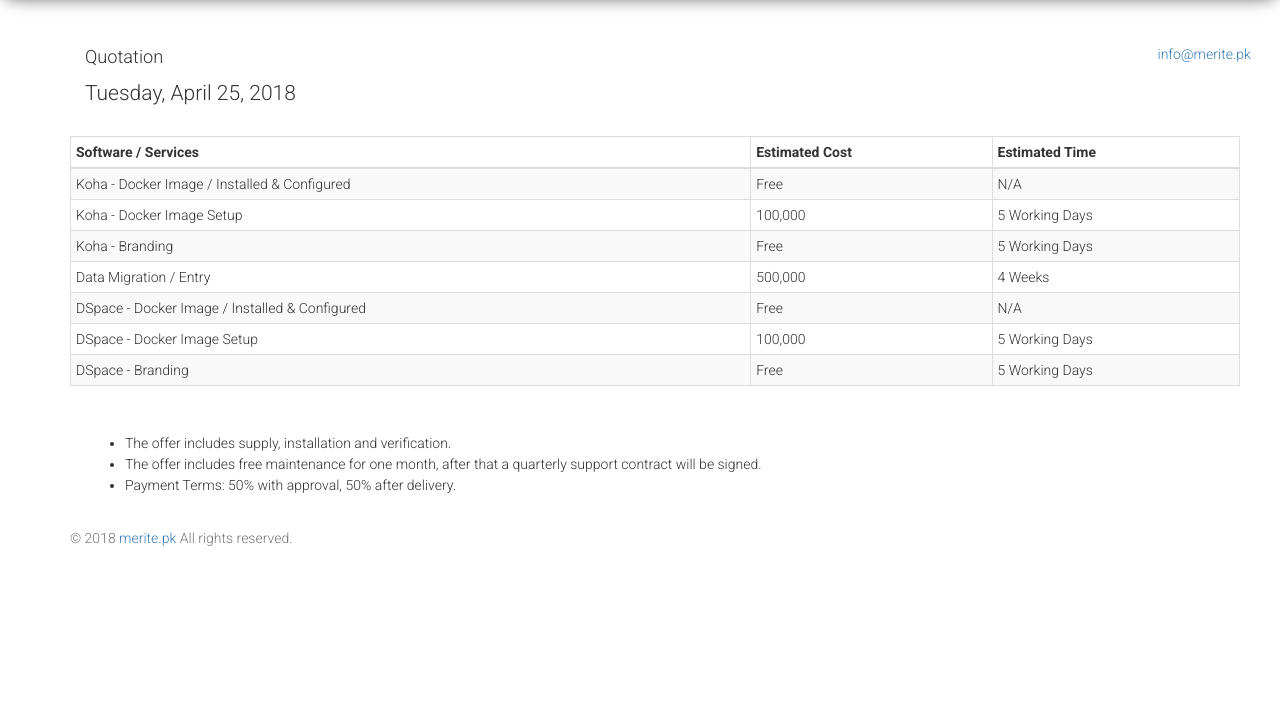
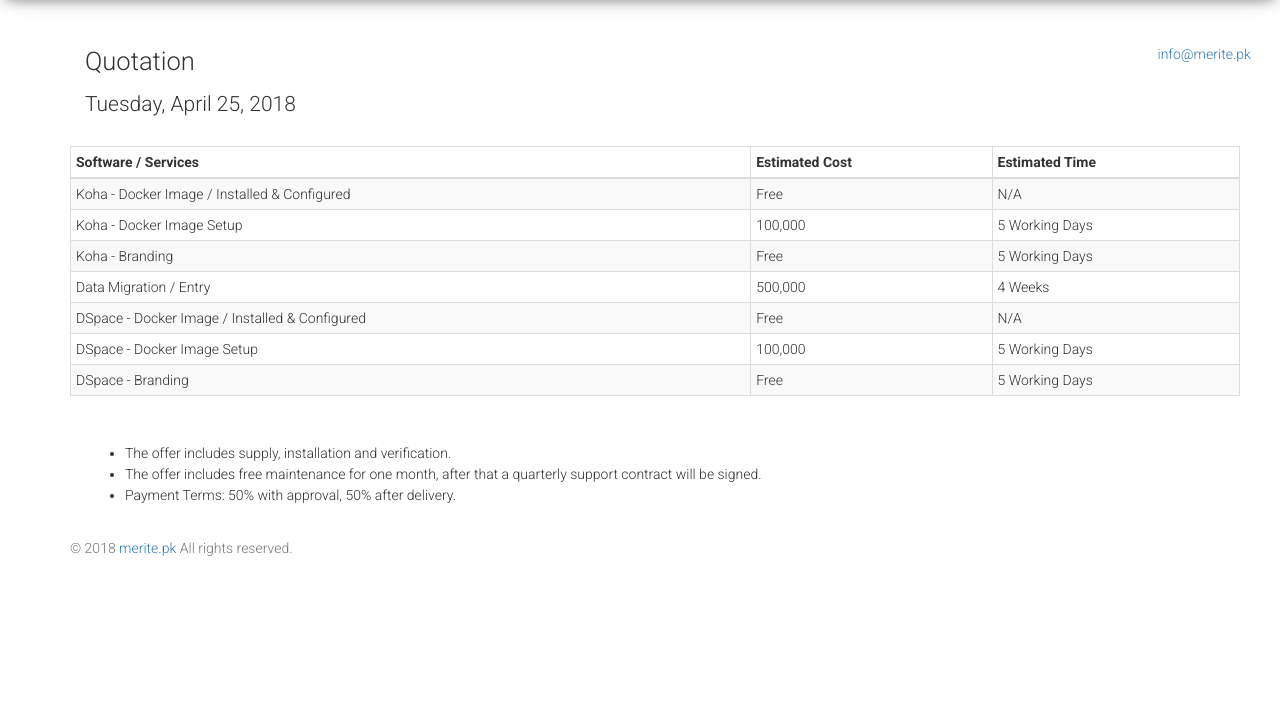
Before and after one commit to meritepk/meritepk.github.io, a plain HTML site: page index.html at #!/quotation in a window 1280 px wide. Shown: the part 73-800 px from the top of the page. Drawn offline with Linux system fonts and the light colour scheme.

Commit message:
quotation heading

```diff
--- a/app/sales/quotation.html
+++ b/app/sales/quotation.html
@@ -2,7 +2,7 @@
   <div class="row">
     <div class="col-sm-11">
       <div class="form-group">
-        <h4>Quotation</h4>
+        <h3>Quotation</h3>
         <p class="lead">Tuesday, April 25, 2018</p>
       </div>
     </div>
```
